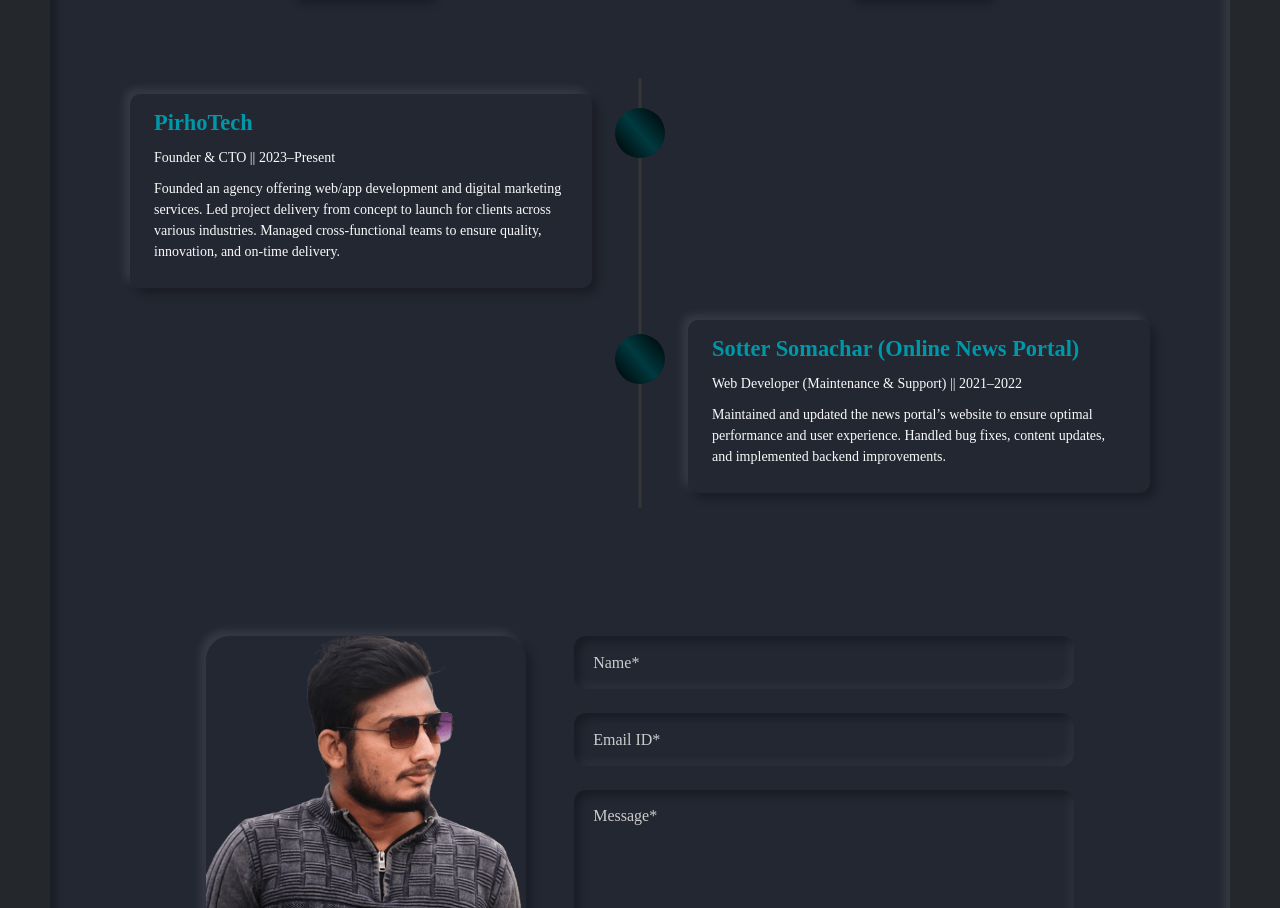
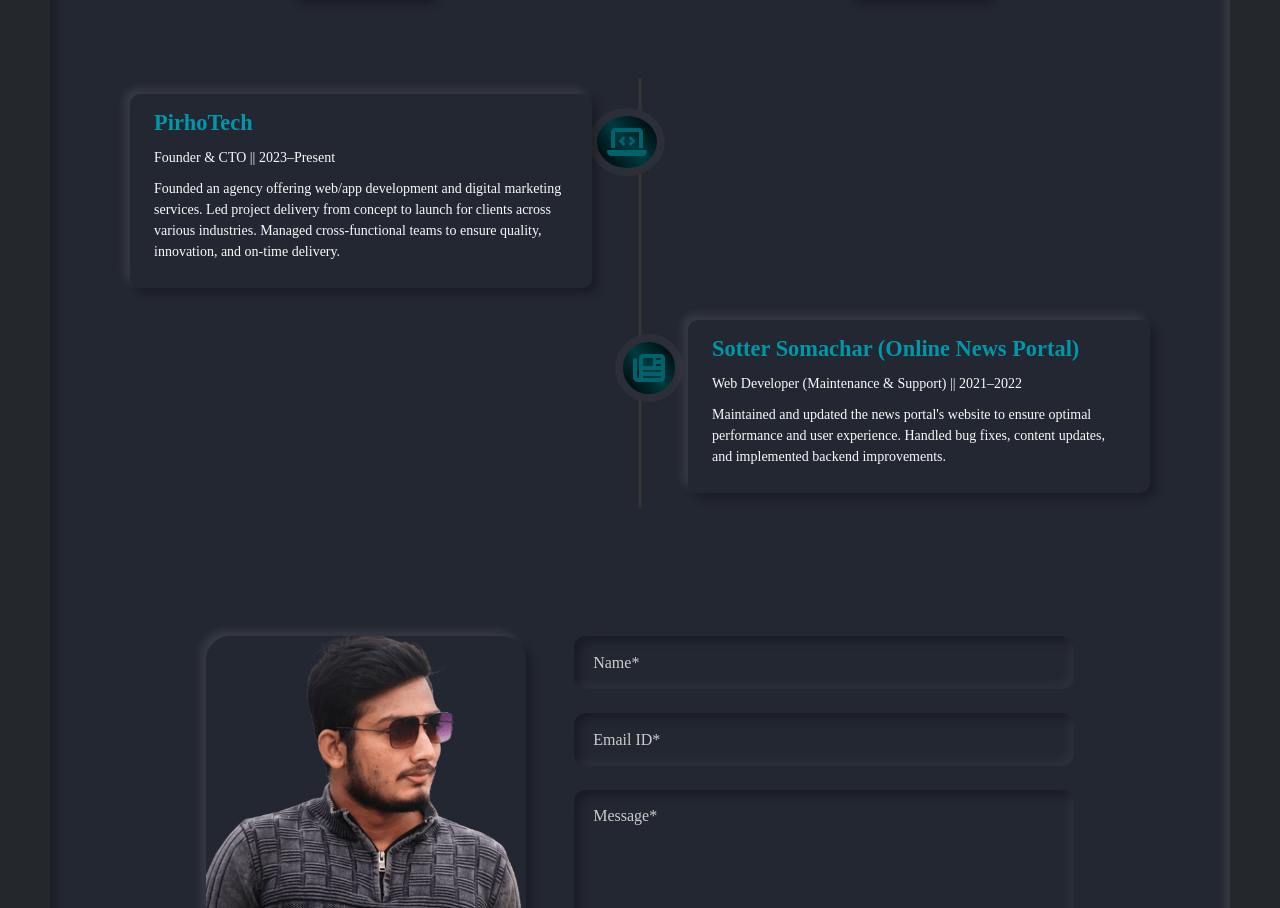
Before and after one commit to mdnuruzzamanemon/myWebReact, a React (Create React App) app: page / in a window 1280 px wide. Shown: the part 3644-4552 px from the top of the page. Built offline with nearby package versions, Linux system fonts and the light colour scheme.

Commit message:
icon updated

```diff
--- a/src/components/Educations.jsx
+++ b/src/components/Educations.jsx
@@ -1,26 +1,28 @@
 import React from 'react';
 import '../css/timeline.css';
+import { FontAwesomeIcon } from '@fortawesome/react-fontawesome';
+import { faGraduationCap, faSchool } from '@fortawesome/free-solid-svg-icons';
 
 const educationData = [
   {
     title: 'Bachelor of Science in Computer Science',
     validity: '2022 - Present',
     description: 'Studying core computer science subjects, participating in programming contests, and working on projects related to web technologies.',
-        iconClass: 'fa-solid fa-graduation-cap',
+    icon: faGraduationCap,
     position: 'left',
   },
   {
     title: 'Higher Secondary Certificate',
     validity: '2017 - 2019',
     description: 'Completed HSC with a focus on science and mathematics.',
-        iconClass: 'fa-solid fa-school',
+    icon: faSchool,
     position: 'right',
   },
   {
     title: 'Secondary School Certificate',
     validity: '2012 - 2017',
     description: 'Completed SSC with distinction in science group.',
-        iconClass: 'fa-solid fa-school',
+    icon: faSchool,
     position: 'left',
   },
 ];
@@ -31,7 +33,9 @@
       <div className="vertical-line"></div>
       {educationData.map((item, index) => (
         <div key={index} className={`box box-${item.position}`}>
-          <i className={item.iconClass}></i>
+          <span style={{position: 'absolute', top: 30, right: item.position === 'left' ? -25 : 'auto', left: item.position === 'right' ? -25 : 'auto'}}>
+            <FontAwesomeIcon icon={item.icon} size="2x" style={{color: '#00626c', border: '8px solid #2C2F38', borderRadius: '50%', background: 'linear-gradient(-311deg, #000000, #003a40, #000)', padding: '10px'}} />
+          </span>
           <div className="info">
             <h2>{item.title}</h2>
             <p>{item.validity}</p>
--- a/src/components/Experience.jsx
+++ b/src/components/Experience.jsx
@@ -1,5 +1,7 @@
 import React from 'react';
 import '../css/timeline.css';
+import { FontAwesomeIcon } from '@fortawesome/react-fontawesome';
+import { faLaptopCode, faNewspaper } from '@fortawesome/free-solid-svg-icons';
 
 const experienceData = [
   {
@@ -7,18 +9,17 @@
     validity: 'Founder & CTO || 2023–Present',
     description:
       'Founded an agency offering web/app development and digital marketing services. Led project delivery from concept to launch for clients across various industries. Managed cross-functional teams to ensure quality, innovation, and on-time delivery.',
-        iconClass: 'fa-solid fa-laptop-code',
+    icon: faLaptopCode,
     position: 'left',
   },
   {
     title: 'Sotter Somachar (Online News Portal)',
     validity: 'Web Developer (Maintenance & Support) || 2021–2022',
     description:
-          'Maintained and updated the news portal’s website to ensure optimal performance and user experience. Handled bug fixes, content updates, and implemented backend improvements.',
-        iconClass: 'fa-solid fa-newspaper',
+      "Maintained and updated the news portal's website to ensure optimal performance and user experience. Handled bug fixes, content updates, and implemented backend improvements.",
+    icon: faNewspaper,
     position: 'right',
-      }
-
+  },
 ];
 
 const Experience = () => {
@@ -27,7 +28,9 @@
       <div className="vertical-line"></div>
       {experienceData.map((item, index) => (
         <div key={index} className={`box box-${item.position}`}>
-          <i className={item.iconClass}></i>
+          <span style={{position: 'absolute', top: 30, right: item.position === 'left' ? -25 : 'auto', left: item.position === 'right' ? -25 : 'auto'}}>
+            <FontAwesomeIcon icon={item.icon} size="2x" style={{color: '#00626c', border: '8px solid #2C2F38', borderRadius: '50%', background: 'linear-gradient(-311deg, #000000, #003a40, #000)', padding: '10px'}} />
+          </span>
           <div className="info">
             <h2>{item.title}</h2>
             <p>{item.validity}</p>
```
Lines whose indentation alone changed are shown as unchanged.
